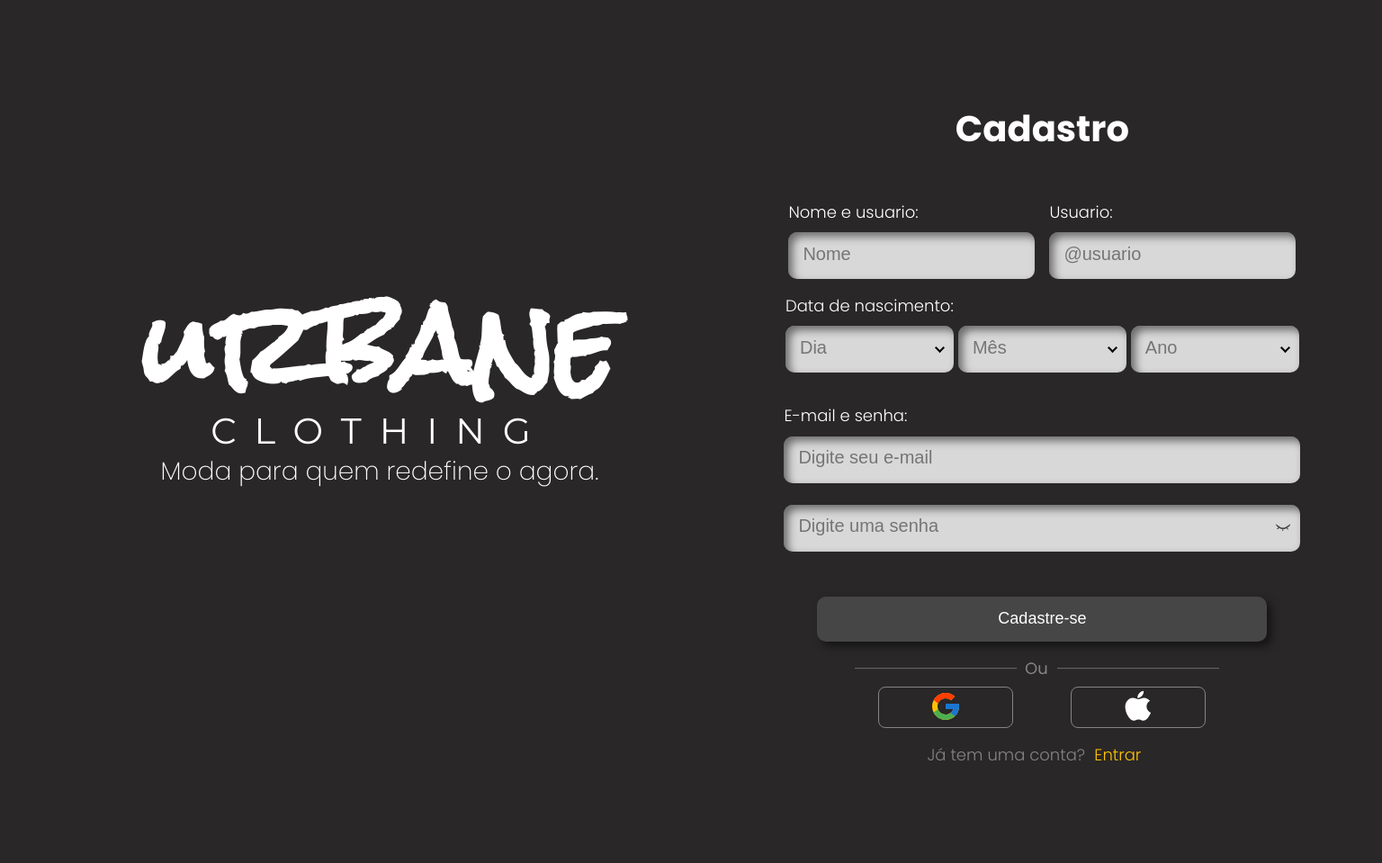
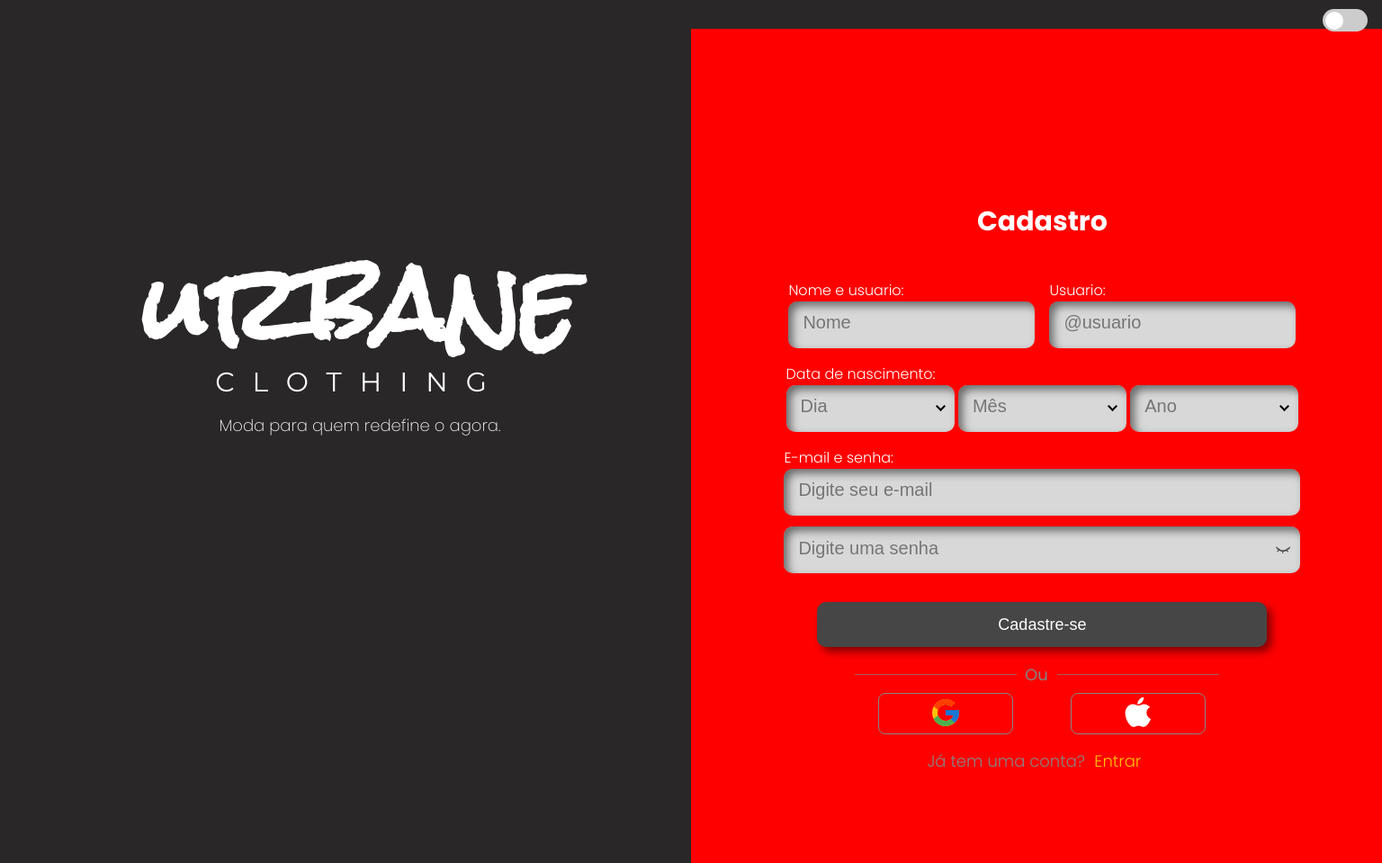
Before and after one commit to Victor-Oliv/Urbane, a PHP site: page /html/cadastro.html in a window 1536 px wide. Shown: the whole page at 90% size. Run offline with PHP 8.4, Linux system fonts and the light colour scheme.

Commit message:
subindo para ajustes

```diff
--- a/Style/cadastro.css
+++ b/Style/cadastro.css
@@ -202,7 +202,7 @@
   padding-left: 1em;
 }
 
-@media screen and (min-width: 820px) {
+@media (min-width: 820px) {
   .logo,
   .logo__texto-dois,
   .formulario__descricao,
@@ -304,7 +304,7 @@
   }
 }
 
-@media screen and (min-width: 1500px) {
+@media (min-width: 1366px) {
   .banner__descricao {
     display: none;
   }
@@ -322,53 +322,55 @@
   .botao__ligth {
     display: flex;
     position: absolute;
-    margin-top: 40px;
-    padding-left: 113em;
+    right: 1rem;
   }
 
   .banner-logo {
     display: flex;
-    flex-direction: column;
+    align-items: center;
     justify-content: center;
-    margin-top: -300px;
+    height: 50%;
+    gap: 1rem;
   }
 
   .logo__titulo {
     font-family: var(--fonte-terciaria);
-    font-size: 120px;
+    font-size: 110px;
   }
 
   .logo__texto {
     font-family: var(--fonte-secundaria);
-    font-size: 40px;
+    font-size: 30px;
     letter-spacing: 20px;
     margin-top: -170px;
   }
 
   .logo__texto-dois {
-    font-size: 28px;
+    font-size: 18px;
     font-weight: 200;
   }
 
   .formulario__descricao {
     display: block;
-    font-size: 40px;
+    font-size: 30px;
   }
 
   .formulario {
-    margin-bottom: 10%;
+    min-height: 100vh;
+    display: flex;
+    align-items: center;
+    justify-content: center;
+    background-color: red;
   }
 
   .formulario__texto {
-    font-size: 18px;
-    padding-bottom: 1em;
+    font-size: 16px;
   }
 
   .nomeEsobrenome-cadastro,
   .data__nascimento,
   .formulario__emailEsenha {
     height: 50px;
-    margin-top: 0.7em;
   }
 
   .nomeEsobrenome-cadastro::placeholder,
@@ -391,4 +393,5 @@
   body {
     overflow: hidden;
   }
+
 }
--- a/Style/index.css
+++ b/Style/index.css
@@ -247,7 +247,7 @@ input:checked + .deslizante:before {
   }
 }
 
-@media screen and (min-width: 1366px) {
+@media  (min-width: 1366px) {
   .principal__texto-dois {
     display: block;
   }
@@ -352,7 +352,7 @@ input:checked + .deslizante:before {
   }
 }
 
-@media screen and (min-width: 1600px) {
+@media (min-width: 1768px) {
   .principal__texto-dois {
     display: block;
   }
```
